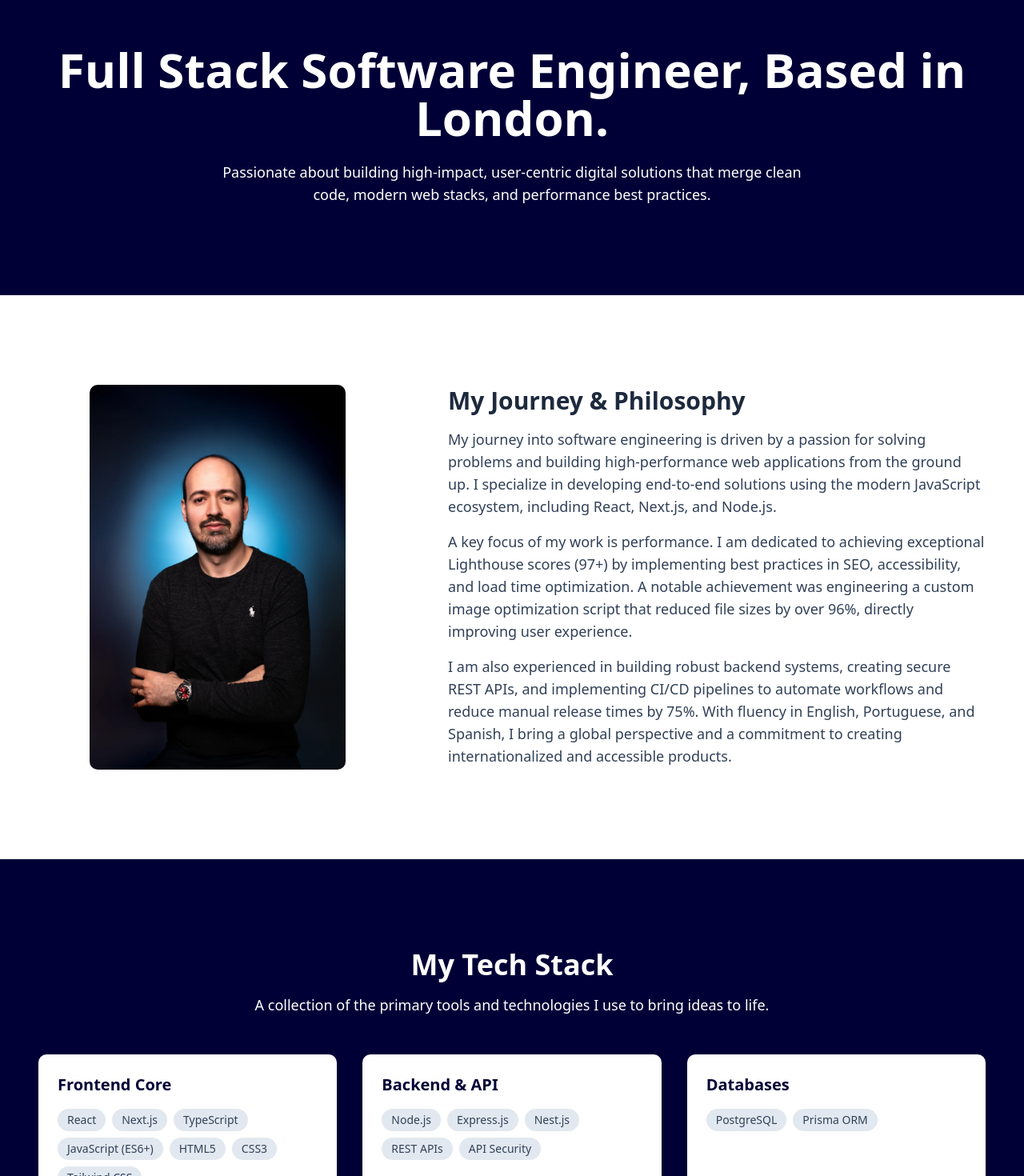
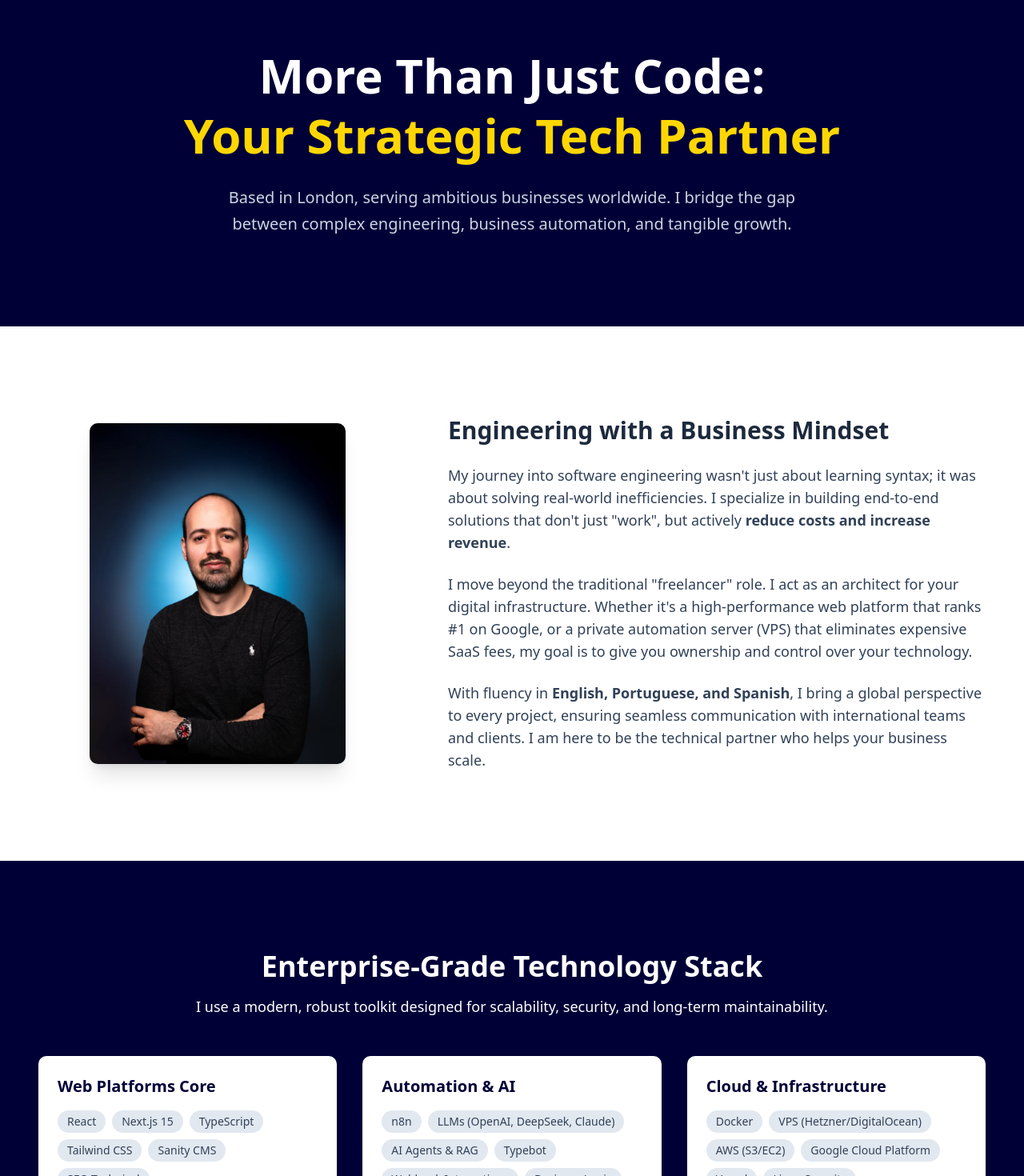
Before and after one commit to iurylenonalves/iurylenon-website, a Next.js app: page /about in a window 1280 px wide. Shown: the part 120-1590 px from the top of the page at 80% size. Built offline with nearby package versions, Linux system fonts and the light colour scheme; no server answers.

Commit message:
feat(content): update site-wide copy and skills for B2B tech partner positioning

```diff
--- a/src/app/(main)/about/_components/AboutHeroSection.tsx
+++ b/src/app/(main)/about/_components/AboutHeroSection.tsx
@@ -4,12 +4,13 @@ export function AboutHeroSection() {
   return (
     <section className="bg-[#000037]">
       <SectionWrapper className="py-20 md:py-28 text-center">
-        <h1 className="font-heading text-4xl md:text-5xl lg:text-6xl font-bold text-white">
-          Full Stack Software Engineer, Based in London.
+        <h1 className="font-heading text-4xl md:text-5xl lg:text-6xl font-bold text-white leading-tight">
+          More Than Just Code: <br />
+          <span className="text-[#FFD700]">Your Strategic Tech Partner</span>
         </h1>
-        <p className="mt-6 text-lg text-white max-w-3xl mx-auto">
-          Passionate about building high-impact, user-centric digital solutions
-          that merge clean code, modern web stacks, and performance best practices.
+        <p className="mt-6 text-lg md:text-xl text-slate-300 max-w-3xl mx-auto leading-relaxed">
+          Based in London, serving ambitious businesses worldwide. I bridge the gap between
+          complex engineering, business automation, and tangible growth.
         </p>
       </SectionWrapper>
     </section>
--- a/src/app/(main)/about/_components/BioSection.tsx
+++ b/src/app/(main)/about/_components/BioSection.tsx
@@ -8,40 +8,36 @@ export function BioSection() {
 
         {/* Image */}
         <div className="flex justify-center">
-          <Image
-            // IMPORTANTE: Change this image to another one
-            src="/images/iury-lenon-full-stack-software-engineer.webp"
-            alt="Iury Lenon"
-            width={400}
-            height={500}
-            className="rounded-lg object-cover w-full h-auto max-w-xs"
-          />
+          <div className="relative w-full max-w-xs aspect-[3/4] rounded-lg overflow-hidden shadow-xl">
+            <Image
+              src="/images/iury-lenon-full-stack-software-engineer.webp"
+              alt="Iury Lenon - Strategic Tech Partner"
+              fill
+              className="object-cover object-top"
+            />
+          </div>
         </div>
 
         {/* Biography Text */}
-        <div className="flex flex-col gap-4 text-lg text-slate-700">
+        <div className="flex flex-col gap-6 text-lg text-slate-700">
           <h2 className="font-heading text-3xl font-bold text-slate-800">
-            My Journey & Philosophy
+            Engineering with a Business Mindset
           </h2>
           <p>
-            My journey into software engineering is driven by a passion for solving
-            problems and building high-performance web applications from the ground up.
-            I specialize in developing end-to-end solutions using the modern JavaScript
-            ecosystem, including React, Next.js, and Node.js.
+            My journey into software engineering wasn&apos;t just about learning syntax; it was about
+            solving real-world inefficiencies. I specialize in building end-to-end solutions that
+            don&apos;t just &quot;work&quot;, but actively <strong>reduce costs and increase revenue</strong>.
           </p>
           <p>
-            A key focus of my work is performance. I am dedicated to achieving exceptional
-            Lighthouse scores (97+) by implementing best practices in SEO, accessibility,
-            and load time optimization. A notable achievement was engineering a custom
-            image optimization script that reduced file sizes by over 96%, directly
-            improving user experience.
+            I move beyond the traditional &quot;freelancer&quot; role. I act as an architect for your digital infrastructure.
+            Whether it&apos;s a high-performance web platform that ranks #1 on Google, or a private
+            automation server (VPS) that eliminates expensive SaaS fees, my goal is to give you
+            ownership and control over your technology.
           </p>
           <p>
-            I am also experienced in building robust backend systems, creating secure
-            REST APIs, and implementing CI/CD pipelines to automate workflows and reduce
-            manual release times by 75%. With fluency in English, Portuguese, and Spanish,
-            I bring a global perspective and a commitment to creating internationalized and
-            accessible products.
+            With fluency in <strong>English, Portuguese, and Spanish</strong>, I bring a global perspective
+            to every project, ensuring seamless communication with international teams and clients.
+            I am here to be the technical partner who helps your business scale.
           </p>
         </div>
       </div>
--- a/src/app/(main)/about/_components/SkillsGrid.tsx
+++ b/src/app/(main)/about/_components/SkillsGrid.tsx
@@ -3,28 +3,28 @@ import { SectionWrapper } from "@/components/layout/SectionWrapper";
 // Data structure for skill categories and their respective skills
 const skillCategories = [
   {
-    title: "Frontend Core",
-    skills: ["React", "Next.js", "TypeScript", "JavaScript (ES6+)", "HTML5", "CSS3", "Tailwind CSS"],
+    title: "Web Platforms Core",
+    skills: ["React", "Next.js 15", "TypeScript", "Tailwind CSS", "Sanity CMS", "SEO Technical"],
+  },
+  {
+    title: "Automation & AI",
+    skills: ["n8n", "LLMs (OpenAI, DeepSeek, Claude)", "AI Agents & RAG", "Typebot", "Webhook Integrations", "Business Logic"],
+  },
+  {
+    title: "Cloud & Infrastructure",
+    skills: ["Docker", "VPS (Hetzner/DigitalOcean)", "AWS (S3/EC2)", "Google Cloud Platform", "Vercel", "Linux Security"],
   },
   {
     title: "Backend & API",
-    skills: ["Node.js", "Express.js", "Nest.js", "REST APIs", "API Security"],
+    skills: ["Node.js", "Express.js", "REST APIs", "PostgreSQL", "Prisma ORM", "API Security"],
   },
   {
-    title: "Databases",
-    skills: ["PostgreSQL", "Prisma ORM"],
+    title: "DevOps & Quality",
+    skills: ["Git", "GitHub Actions (CI/CD)", "Automated Testing", "Performance Audit"],
   },
   {
-    title: "Authentication & Content",
-    skills: ["Google OAuth", "NextAuth.js", "JWT", "Multer (File Uploads)", "Sharp (Image Processing)"],
-  },
-  {
-    title: "DevOps & Testing",
-    skills: ["Git", "GitHub Actions (CI/CD)", "Jest", "Automated Testing"],
-  },
-  {
-    title: "UI & Design Tools",
-    skills: ["Figma", "Framer Motion", "Mobile-first UI", "Responsive Design", "SEO"],
+    title: "Tools & Design",
+    skills: ["Figma", "Mobile-first UI", "Responsive Design", "Accessibility (a11y)"],
   },
 ];
 
@@ -33,10 +33,10 @@ export function SkillsGrid() {
     <section className="bg-[#000037]">
       <SectionWrapper className="py-20 md:py-28 text-center">
         <h2 className="font-heading text-4xl font-bold text-white">
-          My Tech Stack
+          Enterprise-Grade Technology Stack
         </h2>
         <p className="mt-4 text-lg text-white">
-          A collection of the primary tools and technologies I use to bring ideas to life.
+          I use a modern, robust toolkit designed for scalability, security, and long-term maintainability.
         </p>
 
         <div className="mt-12 grid grid-cols-1 md:grid-cols-2 lg:grid-cols-3 gap-8">
```
Also changed, not shown: src/components/layout/SectionWrapper.tsx (+4 -5 lines).
